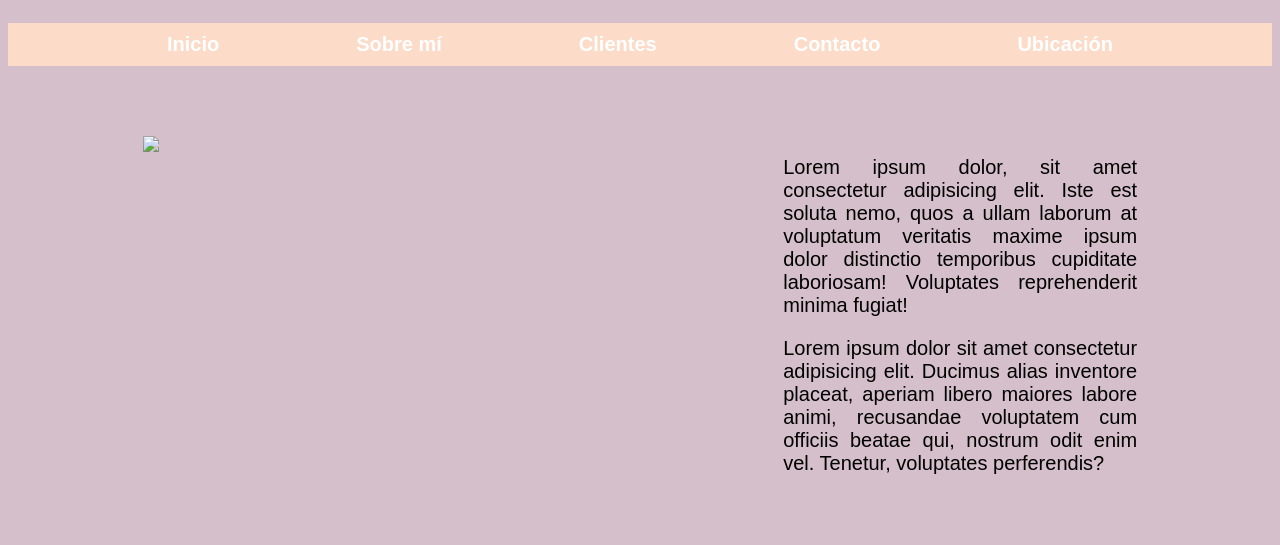
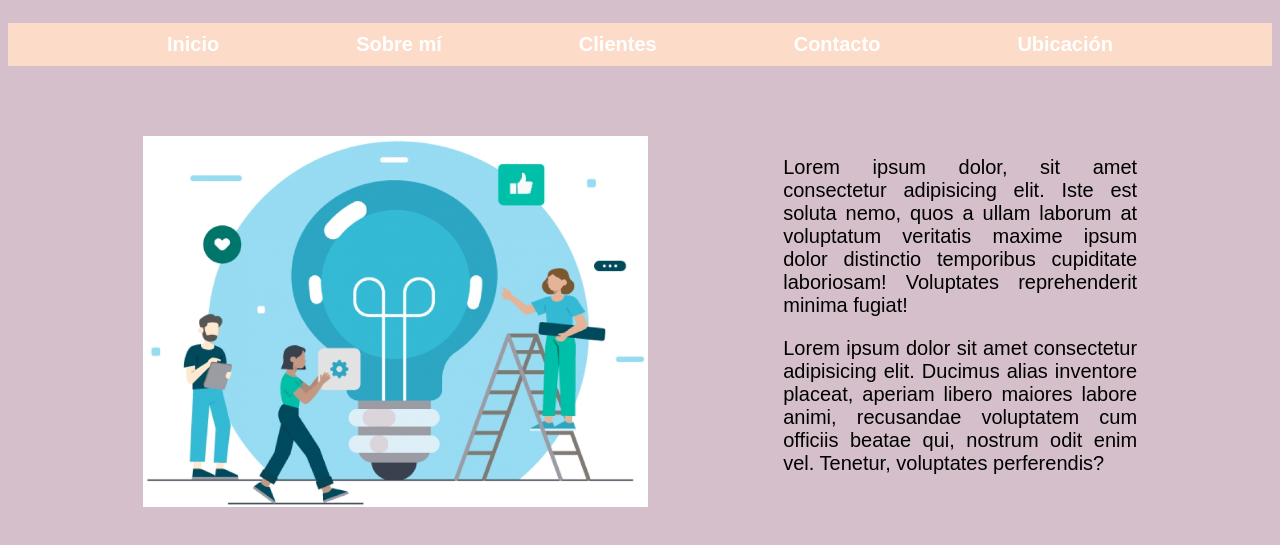
Before and after one commit to Genesis-Celeste/practica_freelancer, a plain HTML site: page nosotros.html in a window 1280 px wide. Shown: the part 71-616 px from the top of the page. Drawn offline with Linux system fonts and the light colour scheme.

Commit message:
Update nosotros.html

```diff
--- a/nosotros.html
+++ b/nosotros.html
@@ -24,7 +24,7 @@
 
     <section class="equipo equipo1">
         <div class="imagen1">
-            <img src="/presentacion/img/Equipo.jpg" class="imagen1_1">
+            <img src="img/Equipo.jpg" class="imagen1_1">
             <div class="texto1">
                 <p>Lorem ipsum dolor, sit amet consectetur adipisicing elit. Iste est soluta nemo, quos a ullam laborum at voluptatum veritatis maxime ipsum dolor
                     distinctio temporibus cupiditate laboriosam! Voluptates reprehenderit minima fugiat!</p>
```
